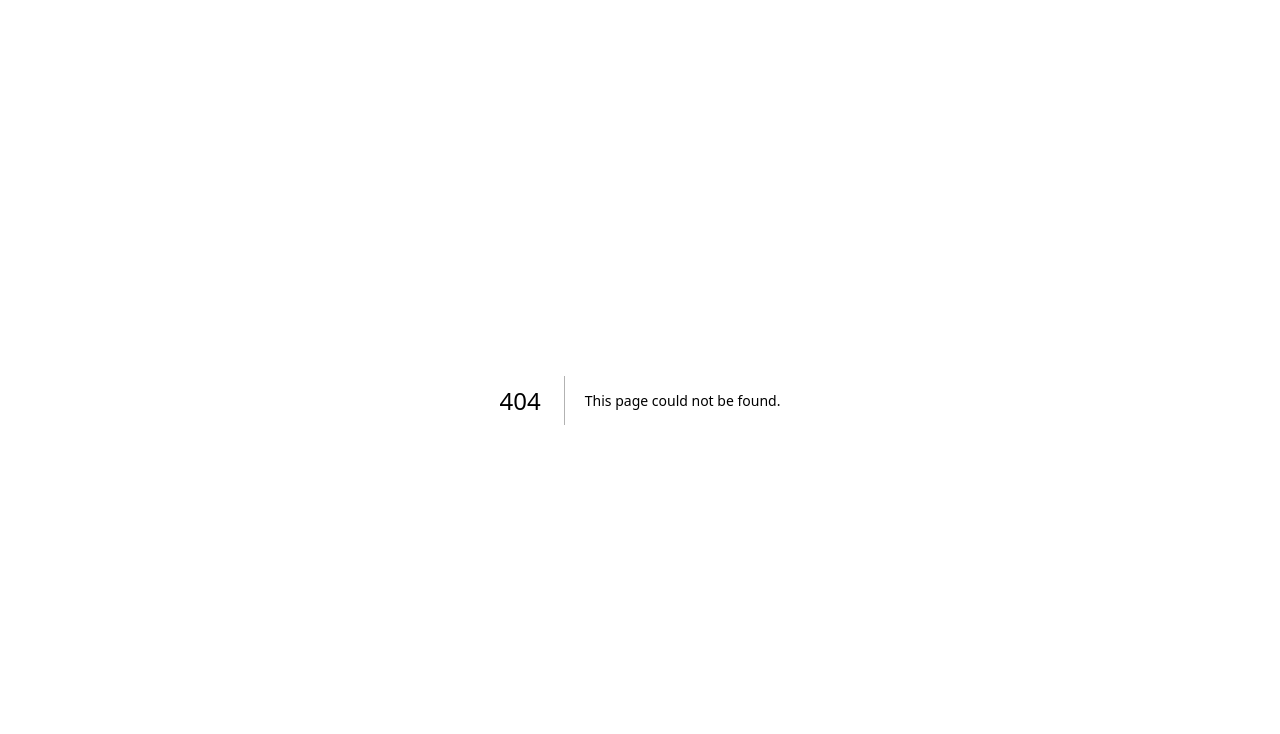
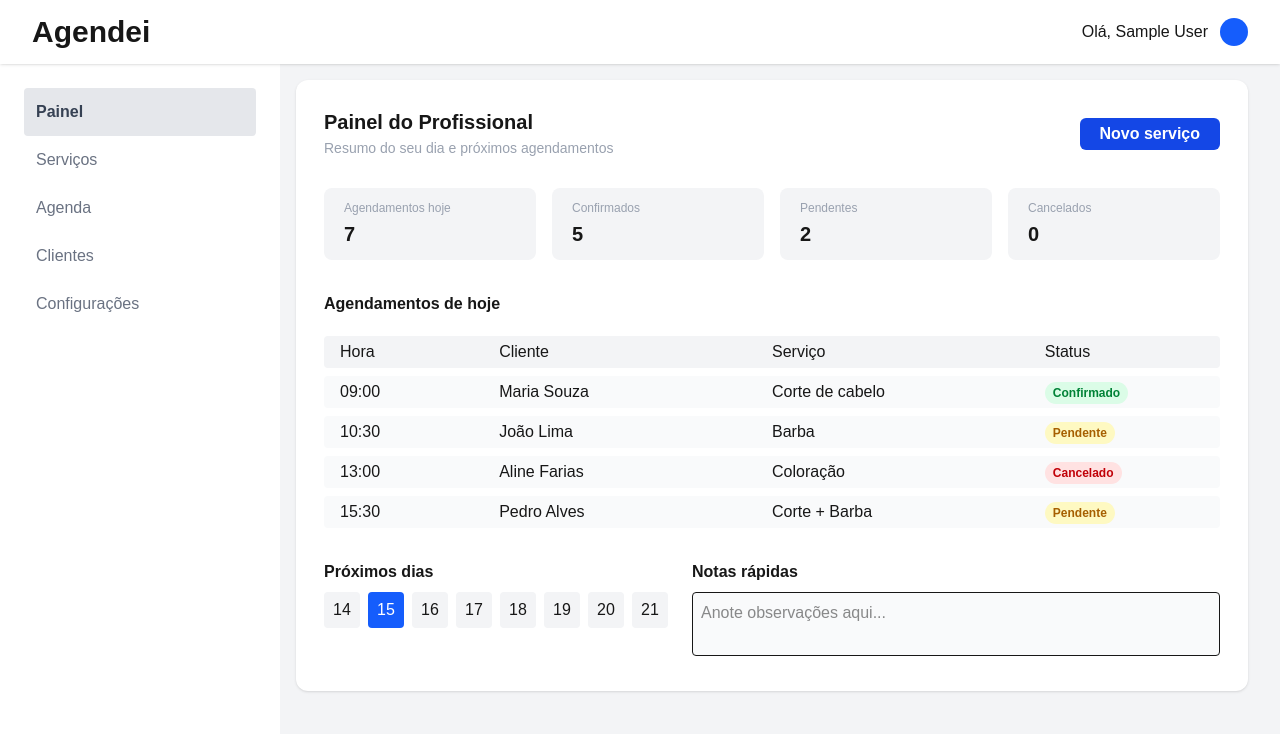
Before and after one commit to amjtech602/agendei-app, a Next.js app: page /painel in a window 1280 px wide. Before the commit this address had no page. Shown: the top 734 px of the page. Built offline with nearby package versions, Linux system fonts and the light colour scheme; no server answers; sample sign-in values are in the browser's storage.

Commit message:
Criação do painel do profissional

```diff
--- a/src/app/login/page.tsx
+++ b/src/app/login/page.tsx
@@ -87,7 +87,7 @@ export default function LoginCadastro() {
 
                     {/* Botão Google */}
                     <button
-                        onClick={() => signIn("google", { callbackUrl: "/" })}
+                        onClick={() => signIn("google", { callbackUrl: "/painel" })}
                         className="w-full flex items-center justify-center gap-3 py-2 mb-6 rounded-xl border border-gray-300 dark:border-gray-700 bg-white dark:bg-gray-800 text-gray-700 dark:text-gray-200 font-medium hover:bg-gray-50 dark:hover:bg-gray-700 shadow-sm hover:shadow-md transition-all duration-300"
                     >
                         <Image
--- /dev/null
+++ b/src/app/painel/page.tsx
@@ -0,0 +1,151 @@
+"use client";
+
+import StatusBadge from '@/components/painel/StatusBadge';
+import { useSession } from 'next-auth/react';
+import { useRouter } from 'next/navigation';
+import { useEffect, useState } from 'react';
+
+type Agendamento = {
+    hora: string;
+    cliente: string;
+    servico: string;
+    status: 'Confirmado' | 'Pendente' | 'Cancelado';
+};
+
+type PanelCardProps = {
+    title: string;
+    value: string;
+};
+
+export default function Painel() {
+
+    const { data: session, status } = useSession();
+    const router = useRouter();
+    const [selectedDay, setSelectedDay] = useState<number>(15);
+
+    useEffect(() => {
+        if (status === "unauthenticated") {
+            router.push("/login");
+        }
+    }, [status, router]);
+
+    if (status === "loading") {
+        return <p>Carregando...</p>;
+    }
+
+    const agendamentos: Agendamento[] = [
+        { hora: '09:00', cliente: 'Maria Souza', servico: 'Corte de cabelo', status: 'Confirmado' },
+        { hora: '10:30', cliente: 'João Lima', servico: 'Barba', status: 'Pendente' },
+        { hora: '13:00', cliente: 'Aline Farias', servico: 'Coloração', status: 'Cancelado' },
+        { hora: '15:30', cliente: 'Pedro Alves', servico: 'Corte + Barba', status: 'Pendente' },
+    ];
+
+    return (
+        <div className="w-full h-screen bg-gray-100 flex flex-col">
+
+            {/* HEADER TOPO FIXO */}
+            <header className="w-full h-16 bg-white flex items-center justify-between px-8 shadow-sm fixed z-10 top-0 left-0">
+                <div>
+                    <span className="font-bold text-3xl mb-10">Agendei</span>
+                </div>
+                <div className="flex items-center space-x-3">
+                    <span>Olá, {session?.user?.name}</span>
+                    <div className="w-7 h-7 rounded-full bg-blue-600" />
+                </div>
+            </header>
+
+            {/* Conteúdo principal (painel ocupa toda a página abaixo do header) */}
+            <div className="flex flex-1 pt-16 pb-0 h-full overflow-hidden">
+                {/* Menu lateral desktop */}
+                <aside className="hidden md:flex flex-col w-70 bg-white p-6">
+                    <nav>
+                        <ul>
+                            <li className="font-semibold text-gray-700 bg-gray-200 p-3 rounded">Painel</li>
+                            <li className="text-gray-500 p-3">Serviços</li>
+                            <li className="text-gray-500 p-3">Agenda</li>
+                            <li className="text-gray-500 p-3">Clientes</li>
+                            <li className="text-gray-500 p-3">Configurações</li>
+                        </ul>
+                    </nav>
+                </aside>
+
+                {/* Painel principal desktop */}
+                <main className="flex-1 flex flex-col md:flex-row items-start p-4 gap-4 overflow-y-auto">
+                    <section className="hidden md:block bg-white rounded-xl shadow p-7 min-w-[650px] lg:mr-4">
+                        <div className="flex justify-between items-center mb-7">
+                            <div>
+                                <h1 className="text-xl font-bold">Painel do Profissional</h1>
+                                <span className="text-sm text-gray-400">Resumo do seu dia e próximos agendamentos</span>
+                            </div>
+                            <button className="bg-blue-700 text-white rounded-md px-5 py-1 font-semibold">Novo serviço</button>
+                        </div>
+                        <div className="flex gap-4 mb-8">
+                            <PanelCard title="Agendamentos hoje" value="7" />
+                            <PanelCard title="Confirmados" value="5" />
+                            <PanelCard title="Pendentes" value="2" />
+                            <PanelCard title="Cancelados" value="0" />
+                        </div>
+                        <div>
+                            <h2 className="font-semibold">Agendamentos de hoje</h2>
+                            <div className="w-full mt-5">
+                                <div className="flex w-full justify-between px-4 py-1 bg-gray-100 rounded border-red-100">
+                                    <div className="w-2xl">Hora</div>
+                                    <div className="w-6xl">Cliente</div>
+                                    <div className="w-6xl">Serviço</div>
+                                    <div className="w-2xl">Status</div>
+                                </div>
+                            </div>
+                            <div className="w-full">
+                                {agendamentos.map((a, idx) => (
+                                    <div key={idx} className="flex w-full justify-between px-4 py-1 bg-gray-50 rounded my-2">
+                                        <div className="w-2xl">{a.hora}</div>
+                                        <div className="w-6xl">{a.cliente}</div>
+                                        <div className="w-6xl">{a.servico}</div>
+                                        <div className="w-2xl">
+                                            <StatusBadge status={a.status}/>
+                                        </div>
+                                    </div>
+                                ))}
+                            </div>
+                            <div className="flex mt-8 gap-6">
+                                {/* Próximos dias */}
+                                <div>
+                                    <span className="font-semibold">Próximos dias</span>
+                                    <div className="flex flex-wrap gap-2 mt-2">
+                                        {[14, 15, 16, 17, 18, 19, 20, 21].map(day => (
+                                            <button
+                                                key={day}
+                                                className={
+                                                    `w-9 h-9 rounded ${selectedDay === day ? 'bg-blue-600 text-white' : 'bg-gray-100'}`
+                                                }
+                                                onClick={() => setSelectedDay(day)}
+                                            >
+                                                {day}
+                                            </button>
+                                        ))}
+                                    </div>
+                                </div>
+                                {/* Notas rápidas */}
+                                <div className="flex-1">
+                                    <span className="font-semibold">Notas rápidas</span>
+                                    <textarea className="w-full mt-2 h-16 bg-gray-50 border rounded p-2 resize-none" placeholder="Anote observações aqui..." />
+                                </div>
+                            </div>
+                        </div>
+
+                    </section>
+                </main>
+            </div>
+        </div>
+    );
+}
+
+// Componentes auxiliares
+function PanelCard({ title, value }: PanelCardProps) {
+    return (
+        <div className="bg-gray-100 rounded-lg py-3 px-5 flex flex-col items-start w-200">
+            <span className="text-gray-400 text-xs">{title}</span>
+            <span className="text-xl font-bold mt-1">{value}</span>
+        </div>
+    );
+}
--- /dev/null
+++ b/src/components/painel/StatusBadge.tsx
@@ -0,0 +1,15 @@
+interface Props {
+    status: 'Confirmado' | 'Pendente' | 'Cancelado';
+}
+
+const statusMap: Record<string, string> = {
+    Confirmado: 'bg-green-100 text-green-700 font-bold',
+    Pendente: 'bg-yellow-100 text-yellow-700 font-bold',
+    Cancelado: 'bg-red-100 text-red-700 font-bold',
+};
+
+const StatusBadge: React.FC<Props> = ({ status }) => (
+    <span className={`text-xs px-2 py-1 rounded-2xl ${statusMap[status] || 'bg-gray-200 text-gray-500'}`}>{status}</span>
+);
+
+export default StatusBadge;
```
Also changed, not shown: src/app/login/teste.tsx (deleted).
